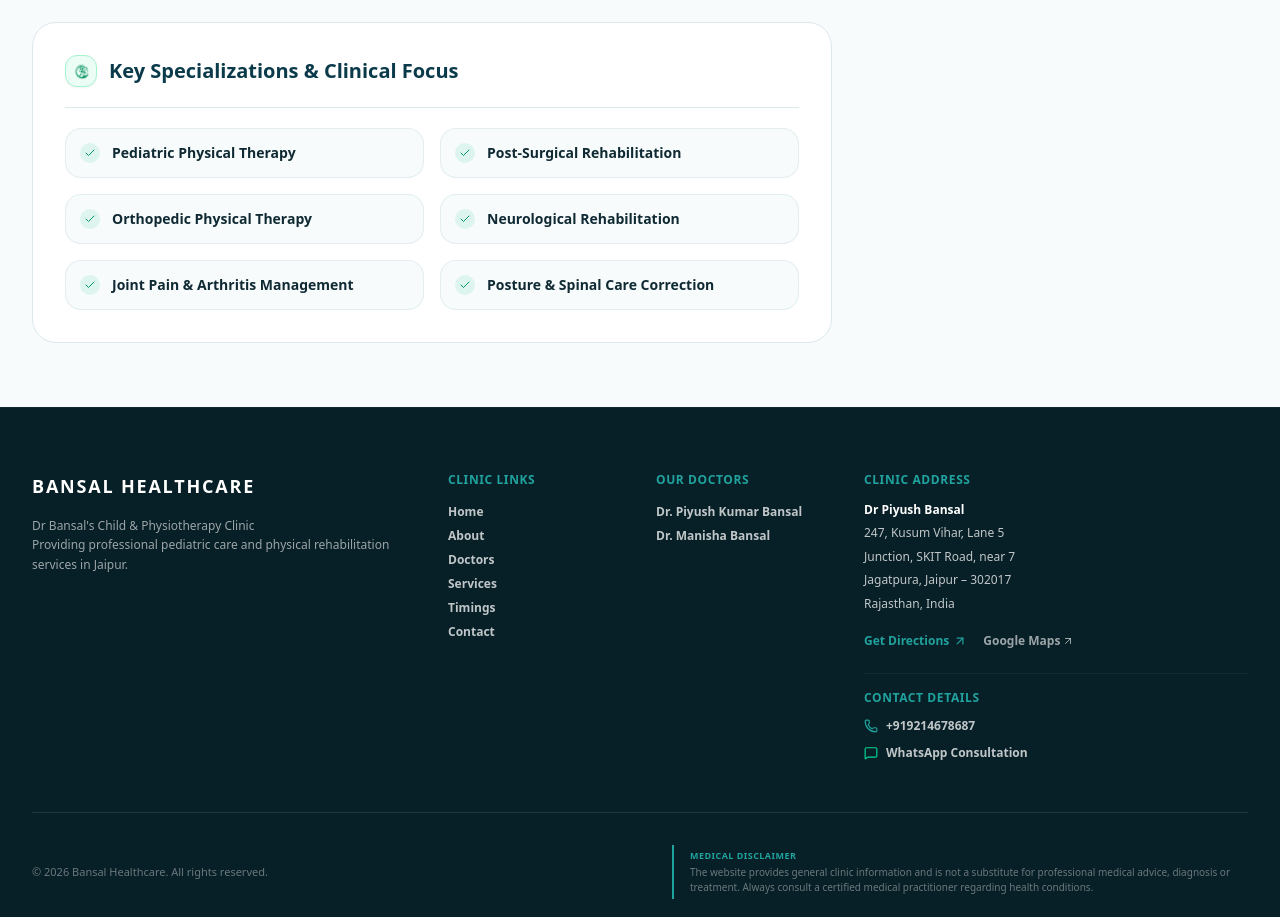
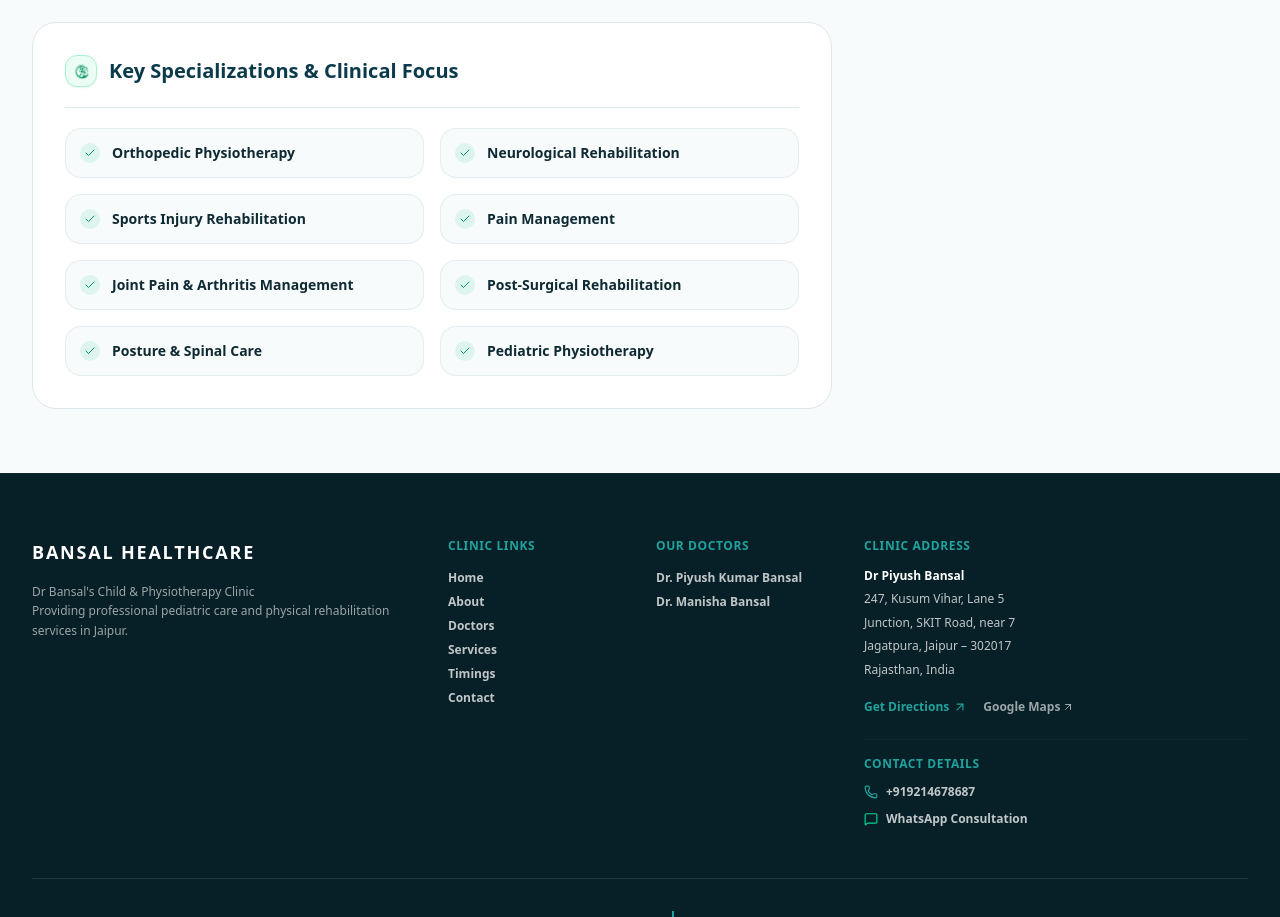
Before and after one commit to ramlalkumawat/bansal-healthcare, a Next.js app: page /doctor/dr-manisha-bansal in a window 1280 px wide. Shown: the part 1860-2777 px from the top of the page. Built offline with nearby package versions, Linux system fonts and the light colour scheme.

Commit message:
Update Dr. Manisha Bansal Key Specializations and Clinical Focus list

```diff
--- a/src/data/clinic.ts
+++ b/src/data/clinic.ts
@@ -129,12 +129,14 @@
         experienceYears: 8,
         aboutText: "Dr. Manisha Bansal is a skilled Consultant Physiotherapist with a warm and patient-focused treatment approach. She specializes in designing personalized physical therapy and rehabilitation programs for children and adults. With 8 years of experience, she helps patients restore strength, mobility, and function following injuries, surgeries, or neuromusculoskeletal disorders.",
         specializations: [
-          "Pediatric Physical Therapy",
+          "Orthopedic Physiotherapy",
+          "Neurological Rehabilitation",
+          "Sports Injury Rehabilitation",
+          "Pain Management",
+          "Joint Pain & Arthritis Management",
           "Post-Surgical Rehabilitation",
-          "Orthopedic Physical Therapy",
-          "Neurological Rehabilitation",
-          "Joint Pain & Arthritis Management",
-          "Posture & Spinal Care Correction"
+          "Posture & Spinal Care",
+          "Pediatric Physiotherapy"
         ]
       }
     }
```
